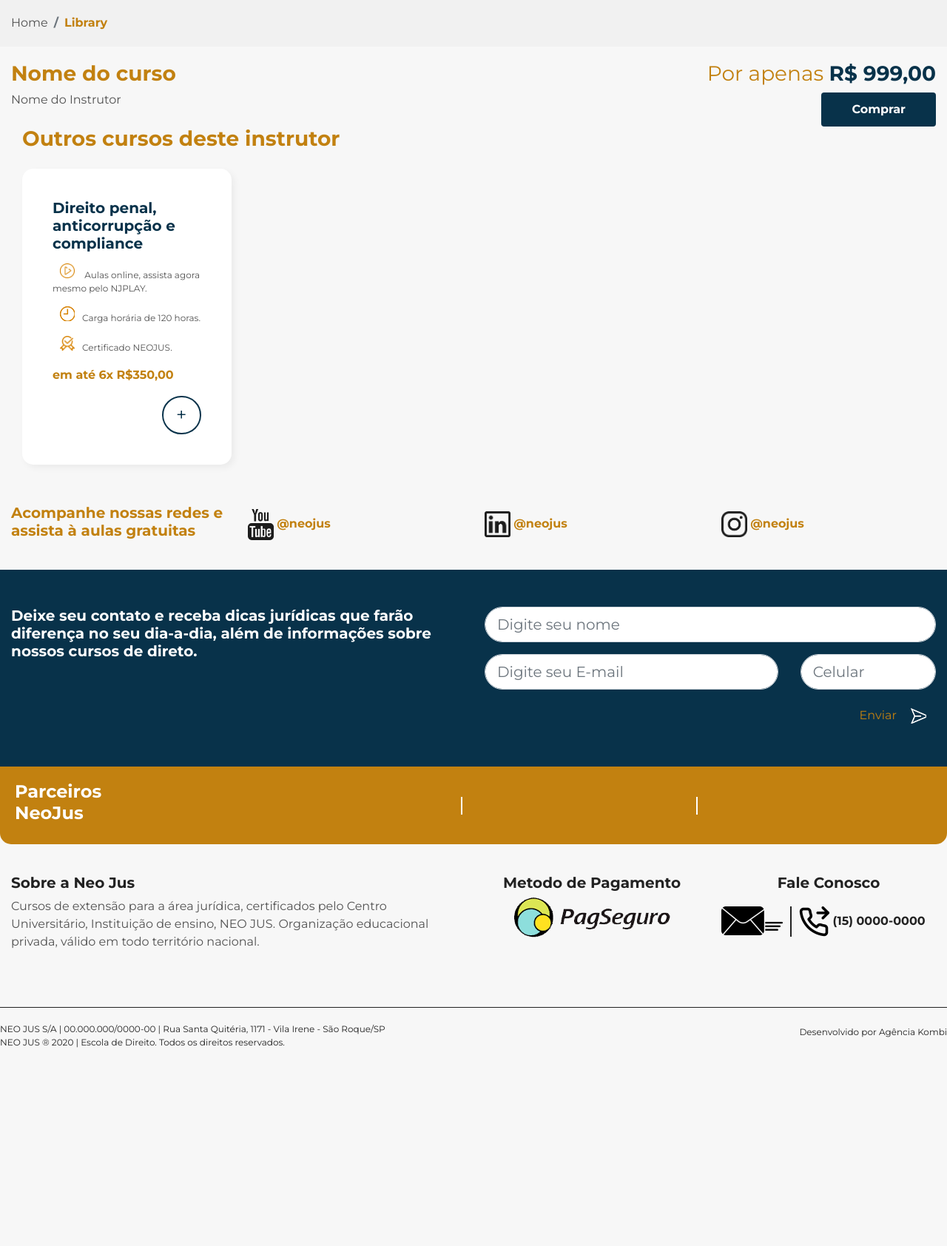
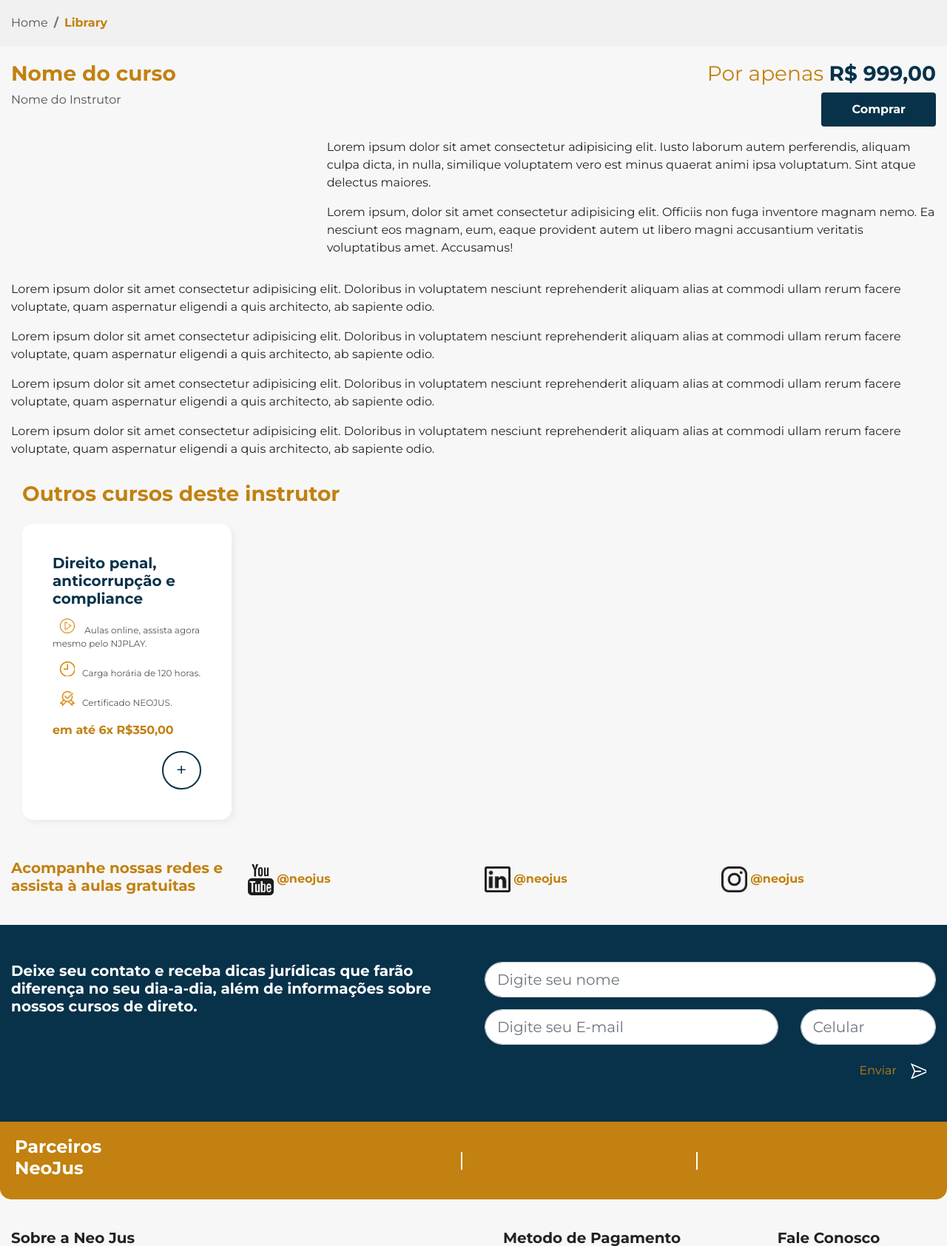
Before and after one commit to Forge-Design/neoJus, a PHP site: page /cursos/ver.php in a window 1280 px wide. Shown: the part 191-1875 px from the top of the page at 74% size. Before the commit the page ends 1607 px from the top, so only its background shows below. Run offline with PHP 8.4, Linux system fonts and the light colour scheme; some libraries are stand-ins or nearby versions.

Commit message:
add : new

```diff
--- a/cursos/ver.php
+++ b/cursos/ver.php
@@ -27,14 +27,43 @@
 
   <article class="paginas">
     <div class="container">
-      <div class="row">
+      <div class="row mb-3">
         <div class="col-md-6 text-left">
           <h3 class="paginas__title">Nome do curso</h3>
           <h6 class="paginas__subitle">Nome do Instrutor</h6>
         </div>
-        <div class="col-md-6 text-right">
+        <div class="col-md-6 text-right ">
           <h3 class="paginas__valor">Por apenas <strong>R$ 999,00</strong></h3>
           <a href="" class="btn btn__comprar">Comprar</a>
+        </div>
+      </div>
+      <div class="row">
+        <div class="col-md-4 col-12">
+          <figure>
+            <img src="https://via.placeholder.com/500x300" alt="" class="w-100">
+          </figure>
+        </div>
+        <div class="col-md-8 col-12">
+          <p>Lorem ipsum dolor sit amet consectetur adipisicing elit. Iusto laborum autem perferendis, aliquam culpa
+            dicta, in nulla, similique voluptatem vero est minus quaerat animi ipsa voluptatum. Sint atque delectus
+            maiores.</p>
+          <p>Lorem ipsum, dolor sit amet consectetur adipisicing elit. Officiis non fuga inventore magnam nemo. Ea
+            nesciunt eos magnam, eum, eaque provident autem ut libero magni accusantium veritatis voluptatibus amet.
+            Accusamus!</p>
+        </div>
+        <div class="col-md-12 my-3">
+          <p>Lorem ipsum dolor sit amet consectetur adipisicing elit. Doloribus in voluptatem nesciunt reprehenderit
+            aliquam alias at commodi ullam rerum facere voluptate, quam aspernatur eligendi a quis architecto, ab
+            sapiente odio.</p>
+          <p>Lorem ipsum dolor sit amet consectetur adipisicing elit. Doloribus in voluptatem nesciunt reprehenderit
+            aliquam alias at commodi ullam rerum facere voluptate, quam aspernatur eligendi a quis architecto, ab
+            sapiente odio.</p>
+          <p>Lorem ipsum dolor sit amet consectetur adipisicing elit. Doloribus in voluptatem nesciunt reprehenderit
+            aliquam alias at commodi ullam rerum facere voluptate, quam aspernatur eligendi a quis architecto, ab
+            sapiente odio.</p>
+          <p>Lorem ipsum dolor sit amet consectetur adipisicing elit. Doloribus in voluptatem nesciunt reprehenderit
+            aliquam alias at commodi ullam rerum facere voluptate, quam aspernatur eligendi a quis architecto, ab
+            sapiente odio.</p>
         </div>
       </div>
       <!-- OUTROS CURSOS -->
--- a/noticias/index.php
+++ b/noticias/index.php
@@ -95,6 +95,9 @@
           </div>
           <!-- SLIDER SWITH -->
         </div>
+        <div class="col-md-12 text-center">
+          <a href="" class=" btn btn__default">Ver todos os cursos</a>
+        </div>
       </div>
   </article>
 
```
